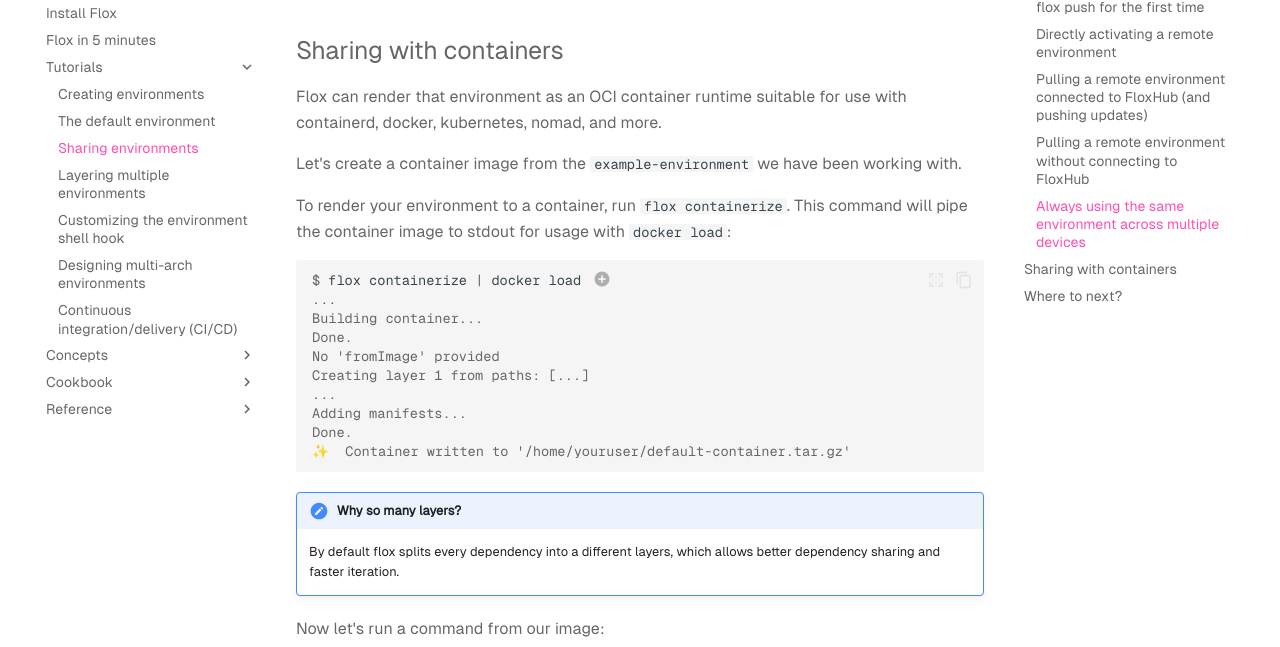
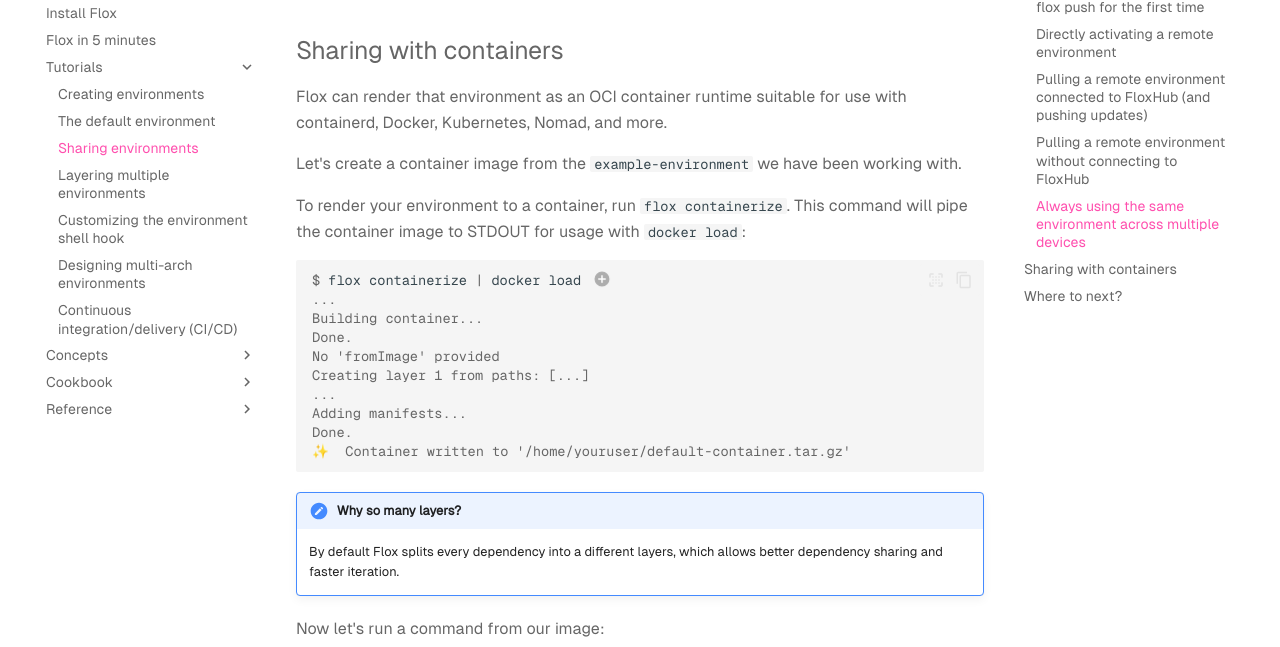
Before and after one commit to flox/floxdocs, an MkDocs documentation site: the page built from docs/tutorials/sharing-environments.md, in a window 1280 px wide and 900 px high, scrolled down 4188 px. Shown: the part 173-820 px from the top of the window. Built offline with MkDocs 1.6.1 and Material for MkDocs 9.7.7, drawn with Linux system fonts in a browser that asks for light colours; plug-ins that fetch from the network failed and are left out; comment, search, counter and statistics services are not loaded.

````diff
--- a/docs/tutorials/sharing-environments.md
+++ b/docs/tutorials/sharing-environments.md
@@ -186,12 +186,12 @@ Now all new windows will open into your [FloxHub][floxhub_concept] environment.
 
 ## Sharing with containers
 
-Flox can render that environment as an OCI container runtime suitable for use with containerd, docker, kubernetes, nomad, and more.
+Flox can render that environment as an OCI container runtime suitable for use with containerd, Docker, Kubernetes, Nomad, and more.
 
 Let's create a container image from the `example-environment` we have been working with.
 
 To render your environment to a container, run `flox containerize`. This command
-will pipe the container image to stdout for usage with `docker load`:
+will pipe the container image to STDOUT for usage with `docker load`:
 
 ``` { .console }
 $ flox containerize | docker load # (1)!
@@ -210,7 +210,7 @@ Done.
     command.
 
 !!! note "Why so many layers?"
-    By default flox splits every dependency into a different layers, which allows
+    By default Flox splits every dependency into a different layers, which allows
     better dependency sharing and faster iteration.
 
 Now let's run a command from our image:
````
